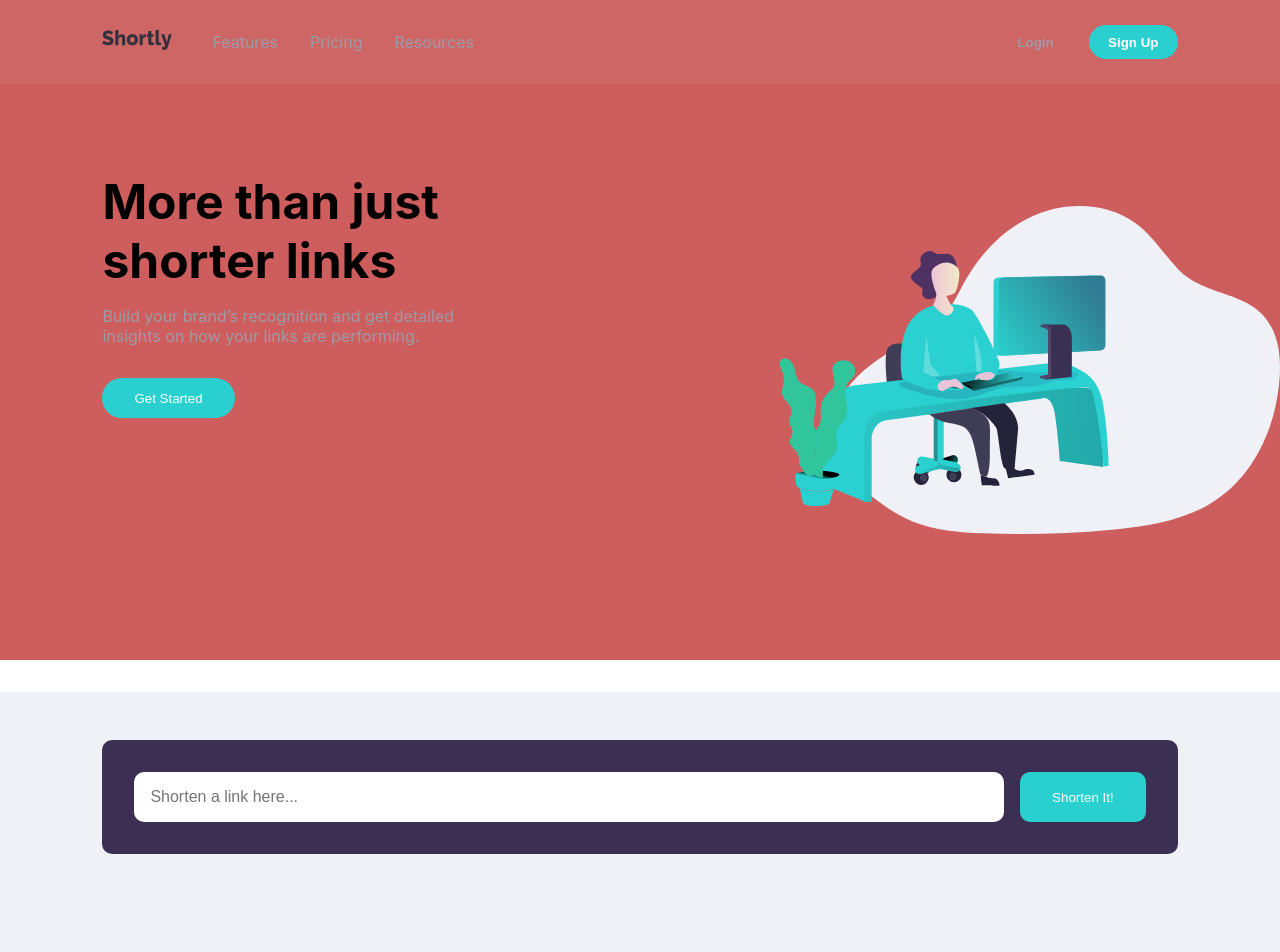
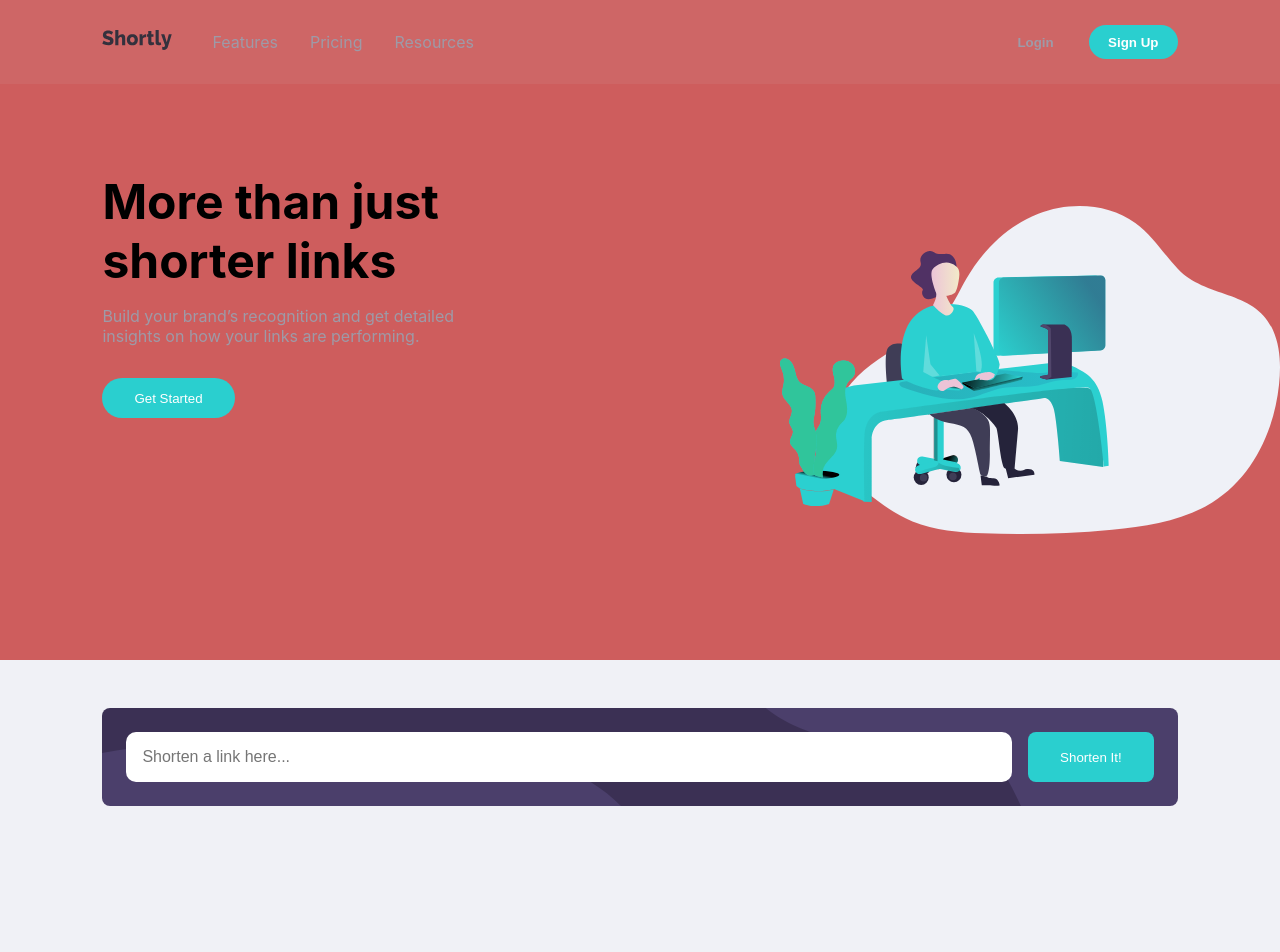
Before and after one commit to Gemcreation/shorteningweb, a React (Create React App) app: page / in a window 1280 px wide. Shown: the top 952 px of the page. Built offline with nearby package versions, Linux system fonts and the light colour scheme.

Commit message:
active added

```diff
--- a/src/App.scss
+++ b/src/App.scss
@@ -56,9 +56,11 @@
     &.signup {
       background: hsl(180, 66%, 49%);
       color: white;
-    }
-    &:hover{
-      background-color: hsl(180, 35%, 48%);
+
+      //for the signup hover state
+      &:hover{
+        background-color: hsl(180, 35%, 48%);
+      }
     }
   }
 }//header style
@@ -110,12 +112,15 @@
   background: #f0f1f6;
   padding: 3rem 8%;
   position: relative;
-  margin-top: 2rem;
+  // margin-top: 2rem;
 
   .shorten-box {
     background: hsl(257, 27%, 26%);
-    border-radius: 10px;
-    padding: 2rem;
+    background-image: url(assets/images/bg-shorten-desktop.svg);
+    background-repeat: no-repeat;
+    background-size: cover;
+    border-radius: 8px;
+    padding: 1.5rem;
     display: flex;
     gap: 1rem;
 
@@ -125,13 +130,20 @@
       border-radius: 10px;
       border: none;
       font-size: 1rem;
+      outline: none;
+      // transition: 0.2s ease; not needed for the input
+    }
+    input:focus{
+      border-radius: 8px;
+      // border-color: #ce5d5d;
+      border: 3px solid hsl(0, 87%, 67%);
     }
 
     button {
       background: hsl(180, 66%, 49%);
-      color: white;
+      color: #fff;
       border: none;
-      border-radius: 10px;
+      border-radius: 8px;
       padding: 1rem 2rem;
       cursor: pointer;
       transition: 0.8s ease;
@@ -148,7 +160,7 @@
     justify-content: space-between;
     padding: 1rem;
     margin-top: 1rem;
-    border-radius: 10px;
+    border-radius: 8px;
     align-items: center;
 
     .short-side {
@@ -158,6 +170,10 @@
 
       a {
         color: hsl(180, 66%, 49%);
+
+        &:hover{
+          color: hsl(180, 35%, 48%);
+        }
       }
 
       button {
@@ -166,6 +182,12 @@
         border: none;
         border-radius: 10px;
         padding: 0.5rem 1rem;
+        transition: 0.8s ease;
+
+
+        &:hover{
+          background-color: hsl(257, 27%, 26%);
+        }
       }
     }
   }
```
Also changed, not shown: src/component/ShortenLink.jsx (+4 -4 lines).
